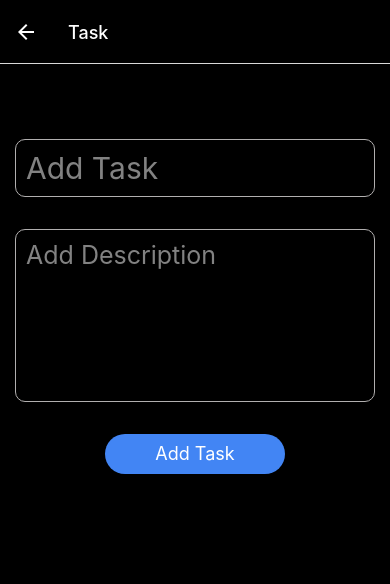
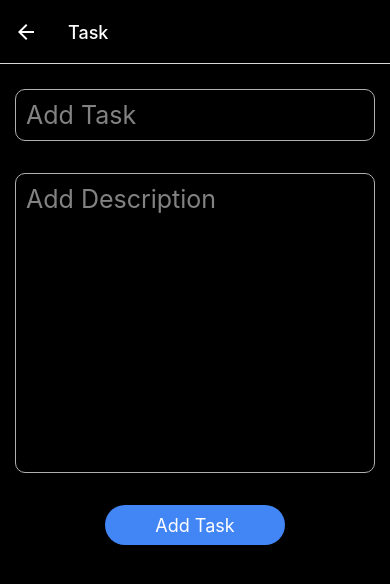
Before and after one commit to MeghrajL/ToDoApp, a React Native app: screen /Task in a window 390 px wide. Shown: the top 584 px of the page. Built offline with nearby package versions, Linux system fonts and the light colour scheme.

Commit message:
andriod splash& icon

```diff
--- a/src/components/FloatingButton.tsx
+++ b/src/components/FloatingButton.tsx
@@ -14,10 +14,11 @@ export const FloatingButton = ({
   navigateToTaskScreen,
 }: FloatingButtonPropList) => {
   return (
-    <Pressable onPress={navigateToTaskScreen}>
-      <View style={styles.addTask}>
-        <Icon name="add-outline" size={40} color={'white'} />
-      </View>
+    <Pressable style={styles.addTask} onPress={navigateToTaskScreen}>
+      {/* <View style={styles.addTask}> */}
+      {/* <Text>hi</Text> */}
+      <Icon name="add-outline" size={40} color={'white'} />
+      {/* </View> */}
     </Pressable>
   );
 };
--- a/src/screens/Home/Home.style.ts
+++ b/src/screens/Home/Home.style.ts
@@ -49,8 +49,10 @@ export const styles = StyleSheet.create({
     textAlign: 'center',
   },
   modalText: {
-    marginBottom: 15,
+    marginBottom: 30,
     textAlign: 'center',
+    color: 'black',
+    fontSize: 18,
   },
   buttonContainer: {
     flexDirection: 'row',
--- a/src/screens/Home/Home.tsx
+++ b/src/screens/Home/Home.tsx
@@ -3,11 +3,10 @@ import {
   View,
   FlatList,
   Modal,
-  Button,
-  SafeAreaView,
   Pressable,
   Text,
   Image,
+  TouchableOpacity,
 } from 'react-native';
 import React, {useState} from 'react';
 import {styles} from './Home.style';
@@ -17,6 +16,7 @@ import {FloatingButton} from '../../components/FloatingButton';
 import {useAppDispatch, useAppSelector} from '../../redux/store';
 import {HomeScreenNavigationProp} from '../../navigation/type';
 import {ITodoList} from '../../redux/type';
+import {Touchable} from 'react-native';
 
 const Home = ({navigation}: HomeScreenNavigationProp) => {
   // const todos = useSelector(state => state.tasks);
@@ -98,6 +98,7 @@ const Home = ({navigation}: HomeScreenNavigationProp) => {
               style={styles.imageStyle}
               source={require('../../../assets/images/addnotes.png')}
             />
+
             <Text style={styles.initialTextStyle}>
               Create tasks now & become productive!
             </Text>
--- a/src/screens/Task/Task.style.ts
+++ b/src/screens/Task/Task.style.ts
@@ -1,5 +1,5 @@
-import {StyleSheet} from 'react-native';
-
+import {StyleSheet, Dimensions} from 'react-native';
+const {height, width} = Dimensions.get('window');
 export const styles = StyleSheet.create({
   rootContainer: {
     height: '100%',
@@ -10,18 +10,18 @@ export const styles = StyleSheet.create({
   },
   titleStyle: {
     color: 'white',
-    fontSize: 30,
+    fontSize: 25,
     padding: 10,
     borderWidth: 1,
     borderColor: '#b1afaf',
     borderRadius: 10,
-    marginTop: 60,
+    marginTop: height < 300 ? 10 : 10,
   },
   descStyle: {
     color: 'white',
     fontSize: 25,
     padding: 10,
-    height: '23%',
+    height: '40%',
     // width: '90%',
     borderWidth: 1,
     borderColor: '#b1afaf',
--- a/src/screens/Task/Task.tsx
+++ b/src/screens/Task/Task.tsx
@@ -1,4 +1,4 @@
-import {TextInput, View, Alert} from 'react-native';
+import {TextInput, View, Alert, KeyboardAvoidingView} from 'react-native';
 import {styles} from './Task.style';
 import React, {useEffect, useState} from 'react';
 import {addTask, updateTask} from '../../redux/taskSlice';
@@ -67,7 +67,7 @@ const Task = ({route, navigation}: TaskScreenNavigationProp) => {
   }
 
   return (
-    <View style={styles.rootContainer}>
+    <KeyboardAvoidingView style={styles.rootContainer}>
       <TextInput
         placeholder="Add Task"
         onChangeText={text => setTitle(text)}
@@ -88,13 +88,14 @@ const Task = ({route, navigation}: TaskScreenNavigationProp) => {
         textAlignVertical="top"
         placeholderTextColor="#828282"
         autoCorrect={false}
+        // numberOfLines={5}
       />
 
       <SubmitButton
         onPressCustom={id === undefined ? onSubmitPress : onUpdateTask}
         submitBtnText={id === undefined ? 'Add Task' : 'Edit Task'}
       />
-    </View>
+    </KeyboardAvoidingView>
   );
 };
 
```
Also changed, not shown: src/App.tsx (+10 -1 lines), 33 other files (tests, documents, lock files or other folders).
